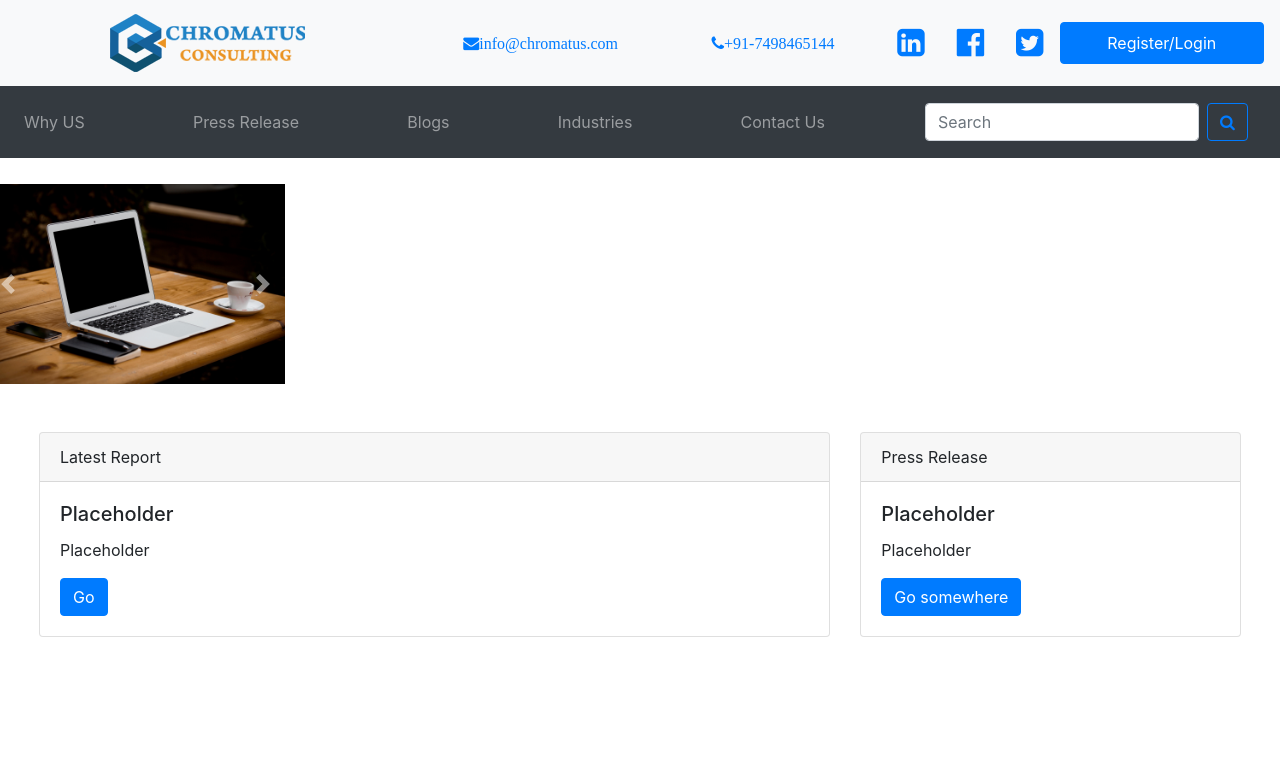
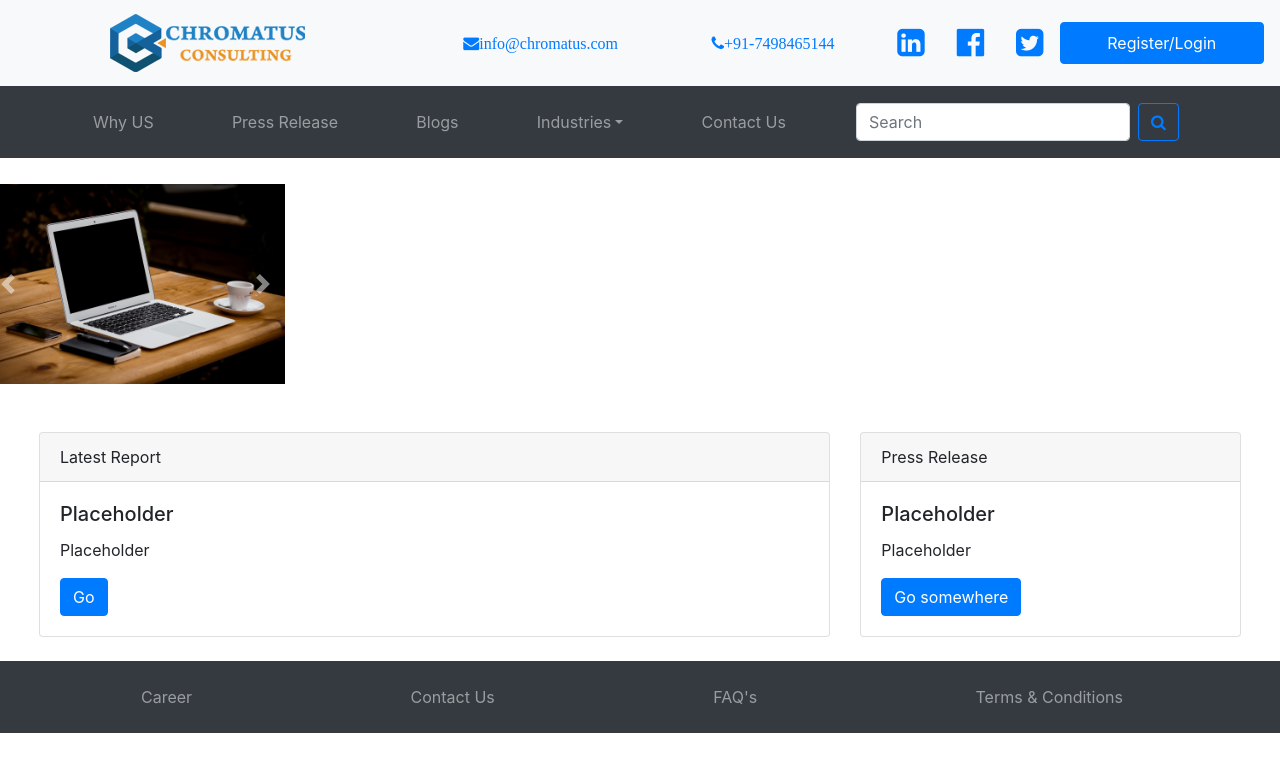
Before and after one commit to indirapimpalkhare/chromatus_php_team1, a PHP site: page / in a window 1280 px wide. Shown: the top 772 px of the page. Run offline with PHP 8.4, Linux system fonts and the light colour scheme.

Commit message:
Nav update Footer added

```diff
--- a/assets/css/style.css
+++ b/assets/css/style.css
@@ -2,6 +2,7 @@
 	margin: 0;
 	padding: 0;
 	box-sizing: border-box;
+
 }
 
 .avoid-overflow{
--- a/include/footer.php
+++ b/include/footer.php
@@ -1,3 +1,27 @@
+<footer>
+	<div class="footer-nav">
+	  <div class="navbar navbar-dark bg-dark navbar-expand-lg">
+	  	<div class="container">
+		    <ul class="navbar navbar-nav navbar-collapse">
+		     <li class="nav-item ml-5">
+		       <a class="nav-link" href="#">Career</a>
+		     </li>
+		     <li class="nav-item">
+		       <a class="nav-link" href="#.php">Contact Us</a>
+		     </li>
+		     <li class="nav-item">
+		       <a class="nav-link" href="#">FAQ's</a>
+		     </li>
+		     <li class="nav-item mr-5">
+		       <a class="nav-link " href="#">Terms & Conditions</a>
+		     </li>
+		    </ul>
+		</div>
+	  </div>
+	</div>
+	  <!--2nd Nav Ends-->
+</footer>
+
 <!-- Optional JavaScript -->
 <!-- jQuery first, then Popper.js, then Bootstrap JS -->
 <script src="https://code.jquery.com/jquery-3.5.1.slim.min.js" integrity="sha384-DfXdz2htPH0lsSSs5nCTpuj/zy4C+OGpamoFVy38MVBnE+IbbVYUew+OrCXaRkfj" crossorigin="anonymous"></script>
--- a/include/nav.php
+++ b/include/nav.php
@@ -40,29 +40,49 @@
       <span class="navbar-toggler-icon"></span>
   </button>
   <div class="collapse navbar-collapse" id="navbarSupportedContent">
+  	<div class="container">
 	  	<ul class="navbar navbar-nav navbar-collapse">
+
 		    <li class="nav-item">
 		       <a class="nav-link" href="#">Why US</a>
 		    </li>
+
 		    <li class="nav-item">
 		       <a class="nav-link" href="PressRelease.php">Press Release</a>
 		    </li>
+
 		    <li class="nav-item">
 		       <a class="nav-link" href="#">Blogs</a>
 		    </li>
-     <li class="nav-item">
-       <a class="nav-link" href="#">Industries</a>
+
+
+		    <li class="nav-item dropdown">
+		       <a class="nav-link dropdown-toggle" data-toggle="dropdown" role="button" aria-haspopup="true" aria-expanded="false">Industries</a>
+		       <div class="dropdown-menu bg-dark ">
+		             <a class="dropdown-item text-white small" href="#">Category1</a>
+		             <div class="dropdown-divider"></div>
+		             <a class="dropdown-item text-white small" href="#">Category2</a>
+		             <div class="dropdown-divider"></div>
+		             <a class="dropdown-item text-white small" href="#">Category3</a>
+		             <div class="dropdown-divider"></div>
+		             <a class="dropdown-item text-white small" href="#">Category4</a>
+		             <div class="dropdown-divider "></div>
+		             <a class="dropdown-item text-white small" href="#">Category5</a>
+		        </div>
 		    </li>
+
 		    <li class="nav-item">
 		       <a class="nav-link" href="#">Contact Us</a>
 		    </li>
-     <li class="nav-item">
+
+		    <li class="nav-item ">
 		     	<form class="form-inline my-2 my-lg-0">
-        <input class="form-control mr-sm-2" type="search" placeholder="Search" aria-label="Search">
+		        	<input class="form-control mr-sm-2 float-left" type="search" placeholder="Search" aria-label="Search">
 		        	<a href="#" class="btn btn-outline-primary my-2 my-sm-0  " type="submit"><i class="fa fa-search"></i></a>
 		    	</form>
 		    </li>
 		</ul>
+	</div>
   </div>
   </div>
   <!--2nd Nav Ends-->
```
Lines whose indentation alone changed are shown as unchanged.
